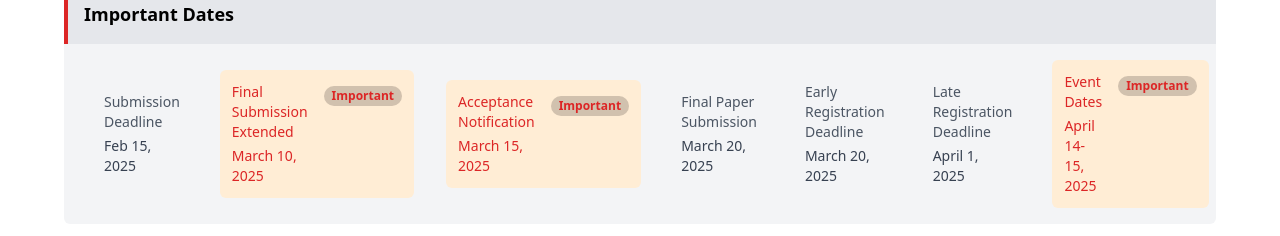
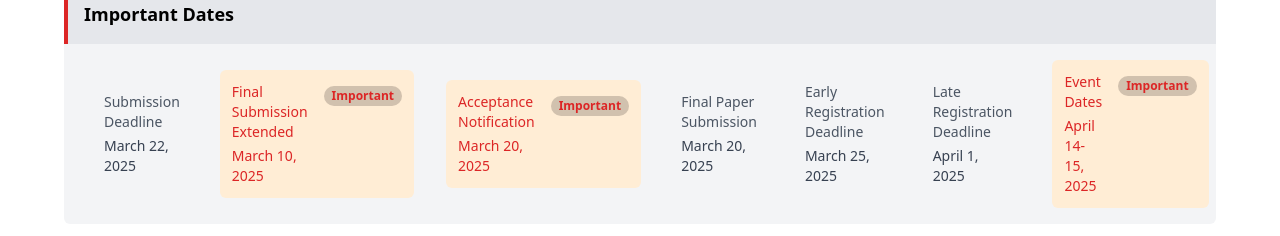
Before and after one commit to Diyamehta60/Department_conference, a React (Vite) app: page / in a window 1280 px wide. Shown: the part 860-1096 px from the top of the page. Built offline with nearby package versions, Linux system fonts and the light colour scheme.

Commit message:
date fix

```diff
--- a/src/components/ImportantDates.jsx
+++ b/src/components/ImportantDates.jsx
@@ -4,7 +4,7 @@ import { FaStar, FaRegClock, FaRegCalendarAlt } from "react-icons/fa"; // Import
 const impDateData = [
   {
     title: "Full Paper Submission Date",
-    date: "Feb 15, 2025",
+    date: "March 22, 2025",
     subtitle: "Submission Deadline",
     isImportant: false,
   },
@@ -16,7 +16,7 @@ const impDateData = [
   },
   {
     title: "Notification of Acceptance",
-    date: "March 15, 2025",
+    date: "March 20, 2025",
     subtitle: "Acceptance Notification",
     isImportant: true,
   },
@@ -28,7 +28,7 @@ const impDateData = [
   },
   {
     title: "Early Bird Registration",
-    date: "March 20, 2025",
+    date: "March 25, 2025",
     subtitle: "Early Registration Deadline",
     isImportant: false,
   },
```
